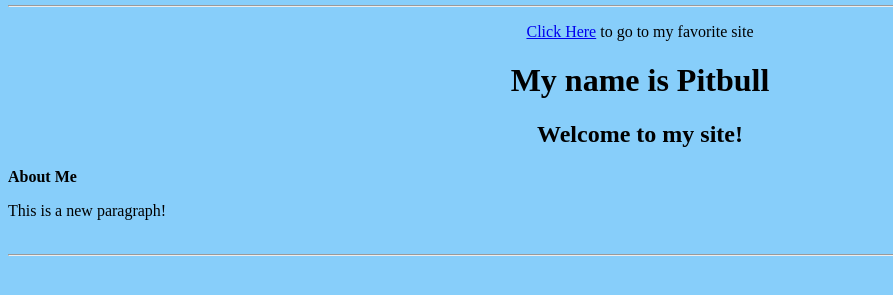
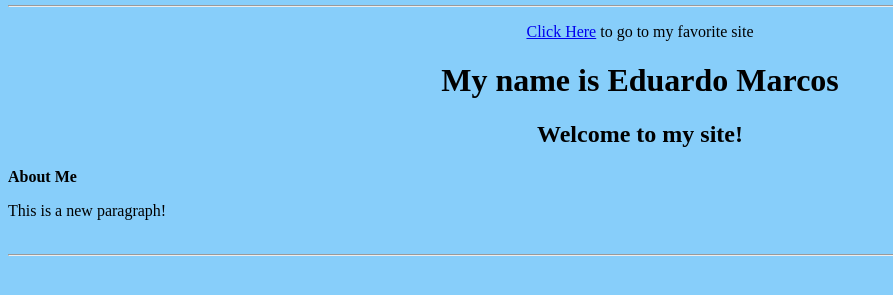
Before and after one commit to marcosed99/marcosed99.github.io, a plain HTML site: page index.html in a window 1280 px wide. Shown: the part 311-606 px from the top of the page, without its empty margins (0-893 px from the left). Drawn offline with Linux system fonts and the light colour scheme.

Commit message:
Update index.html

```diff
--- a/index.html
+++ b/index.html
@@ -4,7 +4,7 @@
 
 <p style="text-align: center;"><a href="https://www.kodak.com/corp/default.htm">Click Here</a> to go to my favorite site</p>
 
-<h1 style="text-align: center;">My name is Pitbull</h1>
+<h1 style="text-align: center;">My name is Eduardo Marcos</h1>
 
 <h2 style="text-align: center;">Welcome to my site!</h2>
 
```
